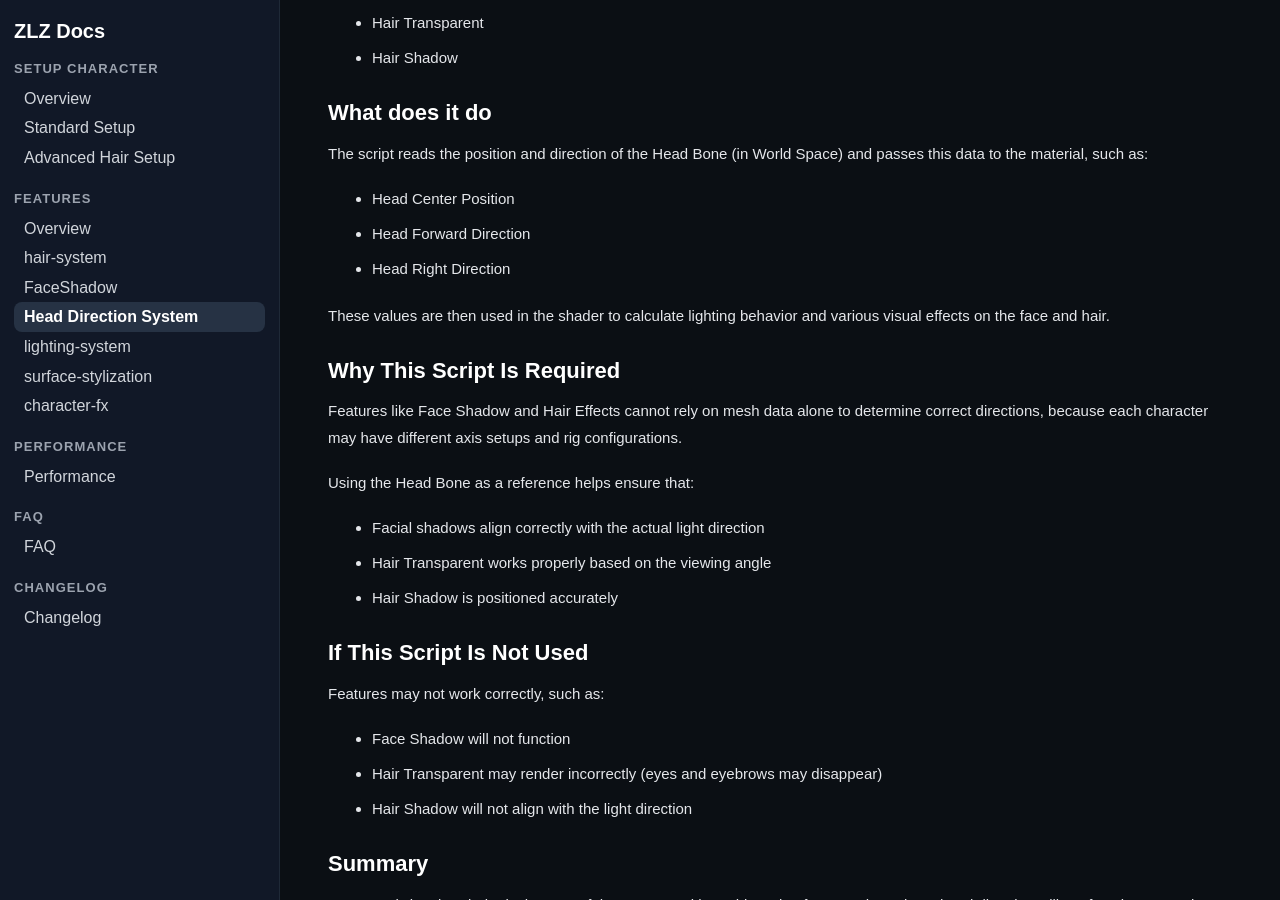
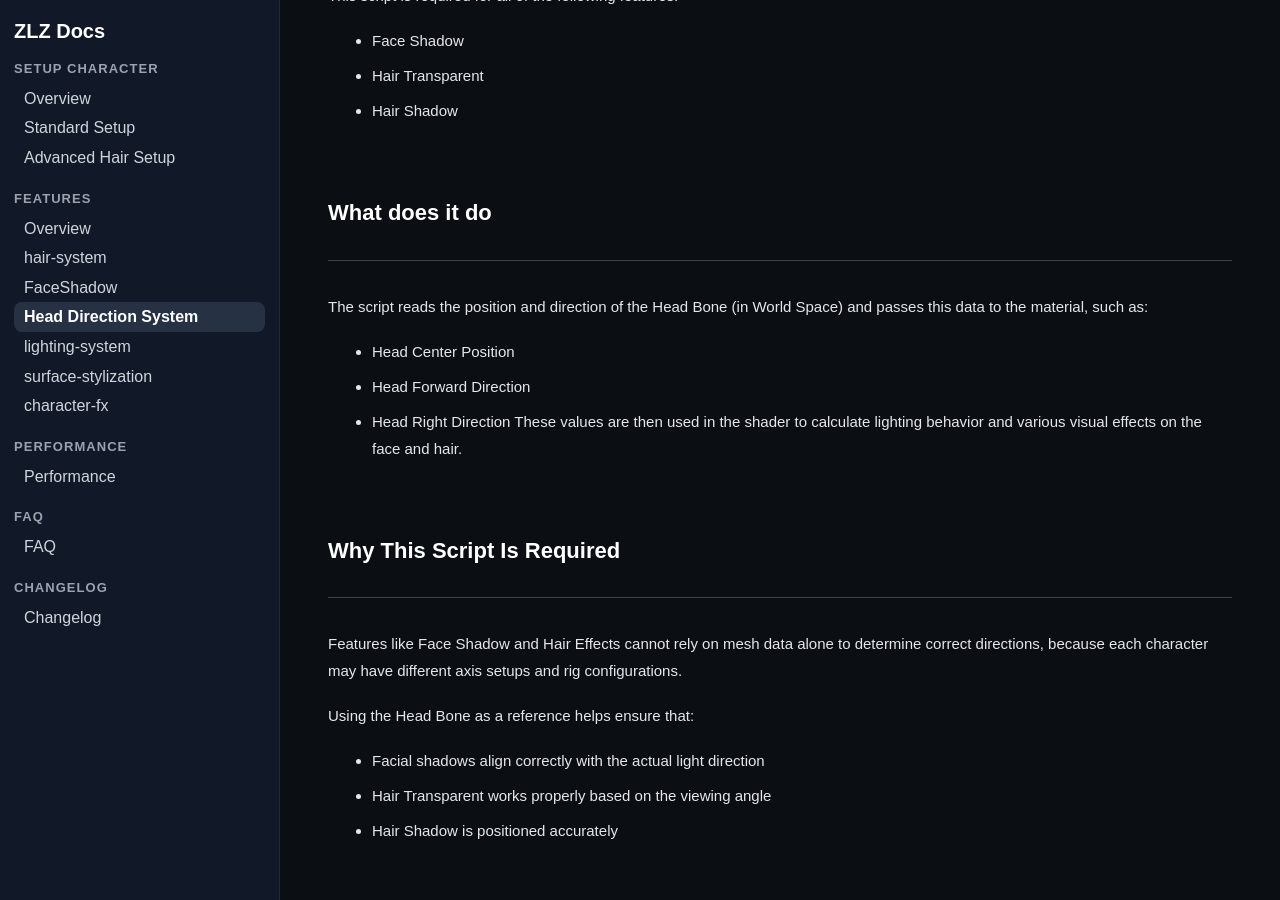
Before and after one commit to zlz-studio/zlz-studio.github.io, a Jekyll site: the page built from features/Head-Direction-System/index.md, in a window 1280 px wide and 900 px high, scrolled down 874 px. Built offline with Jekyll 4.4.1, drawn with Linux system fonts in a browser that asks for light colours.

Commit message:
Update index.md

```diff
--- a/features/Head-Direction-System/index.md
+++ b/features/Head-Direction-System/index.md
@@ -8,6 +8,7 @@ title: Head Direction System
 ![Features_Overall](../images/DiagramScriptHDB.png)
 
 ### Overview
+---
 ZLZ_HeadDirectionBinder is the core script used to control the direction of the Head Bone and send that data to the shader, ensuring that related features work correctly.
 
 This script is required for all of the following features:
@@ -15,16 +16,20 @@ This script is required for all of the following features:
 - Hair Transparent
 - Hair Shadow
 
+<br>
+
 ### What does it do
+---
 The script reads the position and direction of the Head Bone (in World Space) and passes this data to the material, such as:
 - Head Center Position
 - Head Forward Direction
 - Head Right Direction
-
 These values are then used in the shader to calculate lighting behavior and various visual effects on the face and hair.
 
+<br>
+
 ### Why This Script Is Required
-
+---
 Features like Face Shadow and Hair Effects cannot rely on mesh data alone to determine correct directions,
 because each character may have different axis setups and rig configurations.
 
@@ -33,15 +38,19 @@ Using the Head Bone as a reference helps ensure that:
 - Hair Transparent works properly based on the viewing angle
 - Hair Shadow is positioned accurately
 
+<br>
+
 ### If This Script Is Not Used
-
+---
 Features may not work correctly, such as:
 - Face Shadow will not function
 - Hair Transparent may render incorrectly (eyes and eyebrows may disappear)
 - Hair Shadow will not align with the light direction
 
+<br>
+
 ### Summary
-
+---
 ZLZ_HeadDirectionBinder is the core of the system.
 Without this script, features that rely on head direction will not function correctly.
 
@@ -52,6 +61,7 @@ Without this script, features that rely on head direction will not function corr
 ![Features_Overall](../images/Head_Tutorial_01.png)
 
 ### 1. Editor Preview
+---
 Used to preview results in the Editor
 
 On: Displays results instantly in the Editor (recommended during setup)
@@ -59,13 +69,19 @@ Off: The script runs only at Runtime to reduce material changes in Version Contr
 
 💡 Recommended: Turn this off after setup is complete
 
+<br>
+
 ### 2. Head Bone
+---
 Assign the character’s Head Bone
 
 The Head Bone is used as the main reference for direction calculations,
 ensuring features like Face Shadow and Hair Effects work correctly
 
+<br>
+
 ### 3. Element → Renderer
+---
 Assign the Mesh Renderer that will receive data from the script
 
 💡 Recommended:
@@ -74,7 +90,10 @@ Assign the Mesh Renderer that will receive data from the script
 
 The script will send data to the materials used by this renderer
 
+<br>
+
 ### 4. Element → Material Indices
+---
 Specify which Material Indices the script should send data to
 
 You can find the indices in the Renderer (material order in the mesh)
@@ -83,26 +102,36 @@ You can find the indices in the Renderer (material order in the mesh)
 - Face material
 - Hair material
 
+<br>
+
 ### 5. Forward Axis
+---
 Define the axis of the Head Bone that points forward from the face
 
 Examples:
 - Z+
 - -Z
 - X+
+
 ⚠️ Must be set correctly, otherwise Face Shadow may appear inverted
 
+<br>
+
 ### 6. Right Axis
+---
 Define the axis of the Head Bone that points to the character’s right side
 
 Examples:
 - X+
 - -X
 - Z+
+
 ⚠️ Used together with Forward Axis to ensure correct direction calculations
 
+<br>
+
 ### Important Note
-
+---
 This script is a critical part of the system and is required for the following features:
 - Face Shadow
 - Hair Transparent
```
